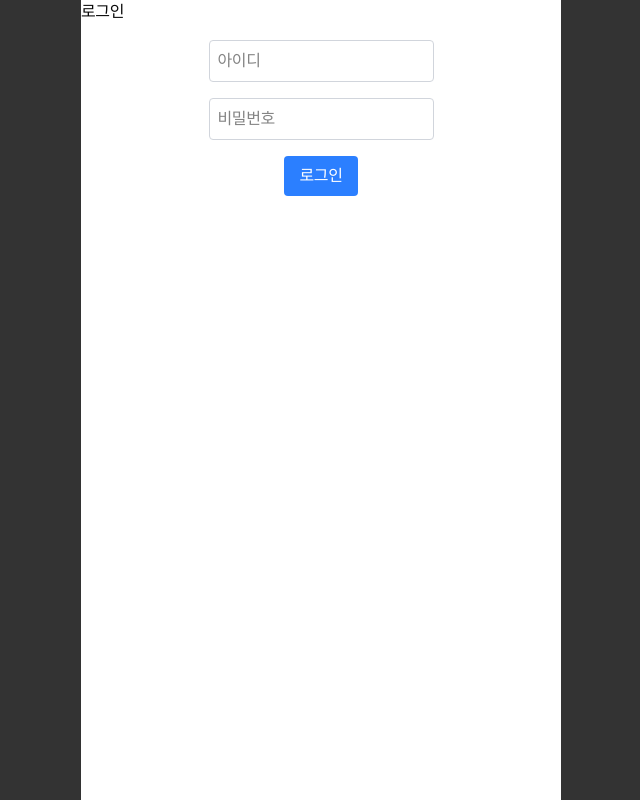
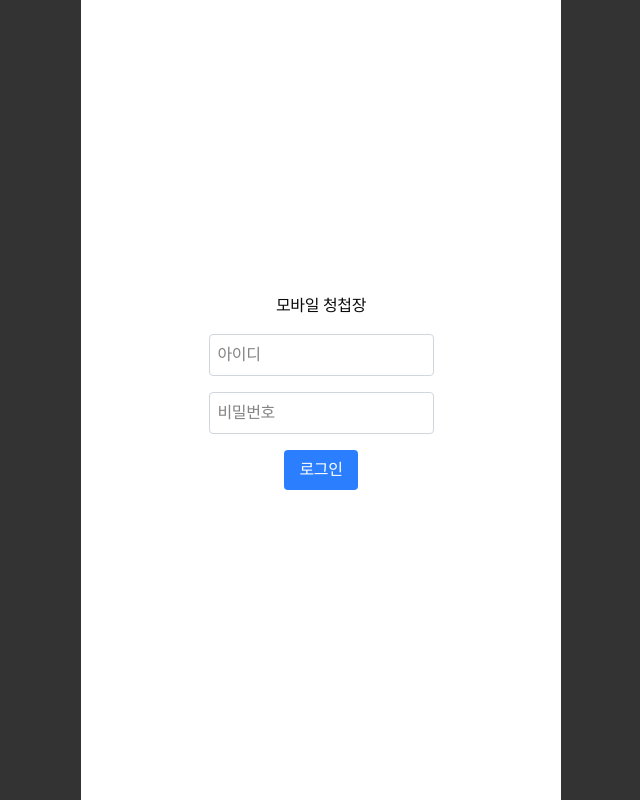
Before and after one commit to onssu/wedding-invitation, a Next.js app: page /signin in a window 1280 px wide. Shown: the whole page, without its empty margins (319-959 px from the left). Built offline with nearby package versions, Linux system fonts and the light colour scheme; a web font is replaced by a local one.

Commit message:
change file name

```diff
--- a/src/app/upload/page.tsx
+++ b/src/app/detail/page.tsx
@@ -4,7 +4,7 @@ import { useForm } from "react-hook-form";
 import { Input } from "@/(components)/ui/Input";
 import TinyEditor from "@/(components)/ui/TinyEditor";
 
-export default function UploadPage() {
+export default function DetailPage() {
   const {
     register,
     handleSubmit,
--- a/src/app/page.tsx
+++ b/src/app/page.tsx
@@ -17,7 +17,7 @@ export default function Home() {
       ))}
       <hr />
       <Link href="/signin">로그인</Link>
-      <Link href="/upload">등록</Link>
+      <Link href="/detail">등록</Link>
       <Link href="/example">예시</Link>
     </main>
   );
--- a/src/app/signin/page.tsx
+++ b/src/app/signin/page.tsx
@@ -2,7 +2,7 @@
 
 import { useRouter } from "next/navigation";
 
-export default function LoginPage() {
+export default function SigninPage() {
   const router = useRouter();
 
   const onsubmit = (e: React.FormEvent) => {
@@ -12,9 +12,9 @@ export default function LoginPage() {
   };
 
   return (
-    <main className="flex flex-col items-center bg-[#333]">
-      <div className="overflow-hidden relative max-w-[100vw] w-[30rem] min-h-screen bg-[#fff]">
-        로그인
+    <main>
+      <div className="flex flex-col items-center justify-center h-screen">
+        <h3 className="text-center">모바일 청첩장</h3>
         <form className="flex flex-col items-center p-4" onSubmit={onsubmit}>
           <input
             type="text"
```
